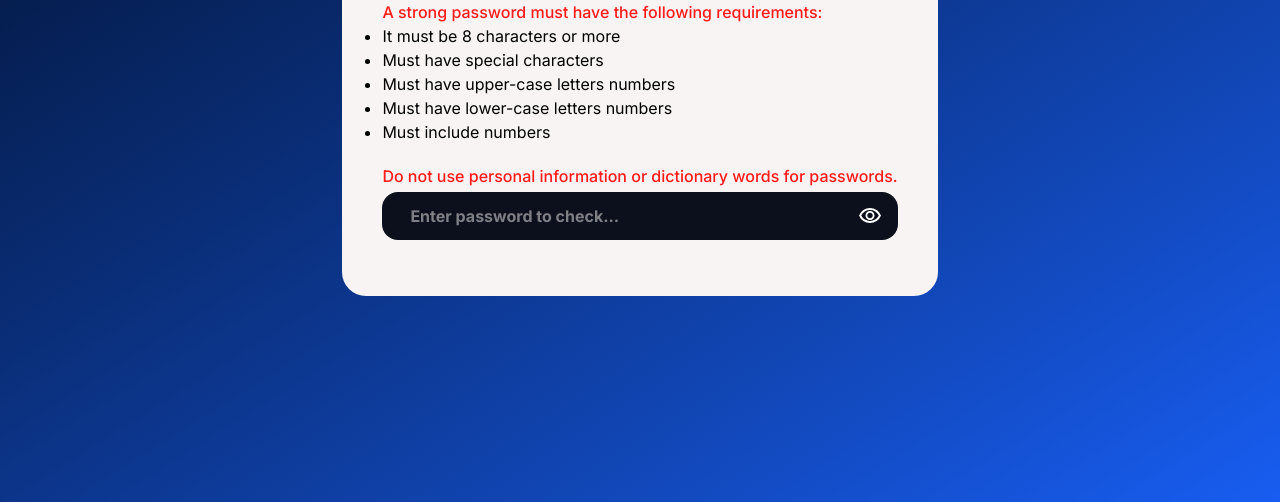
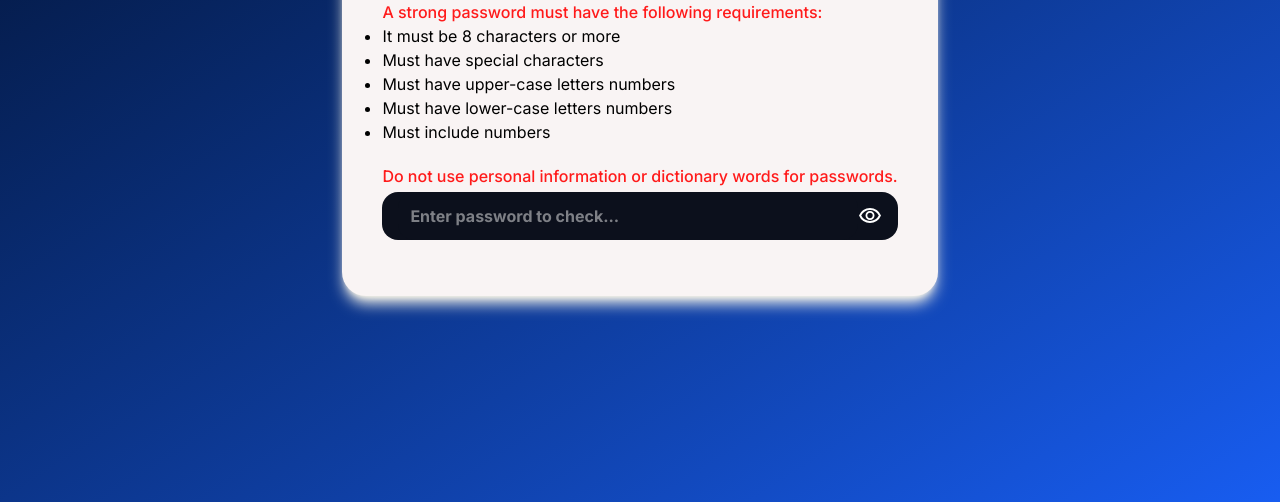
Before and after one commit to T-Stevan/Password-Strength-Checker, a website: page password.html in a window 1280 px wide. Shown: the part 298-800 px from the top of the page. Drawn offline with nearby package versions, Linux system fonts and the light colour scheme.

Commit message:
Added a shadow effect to the card

```diff
--- a/password.html
+++ b/password.html
@@ -13,7 +13,7 @@
     <body class="bg-linear-to-br from-[#031130] to-[#185DF1] font-[Inter] p-0 m-0 box-border">
     <main>
         <div class="flex justify-center max-w-full h-screen items-center">
-            <div class=" bg-[#f9f4f4] p-10 mx-10 rounded-3xl ">
+            <div class=" bg-[#f9f4f4] shadow-lg shadow-amber-50 p-10 mx-10 rounded-3xl ">
                 <h1 class="text-center font-bold text-3xl text-[#070707] mb-4">
                     Password Strength Checker
                 </h1>
```
Also changed, not shown: dist/output.css.
